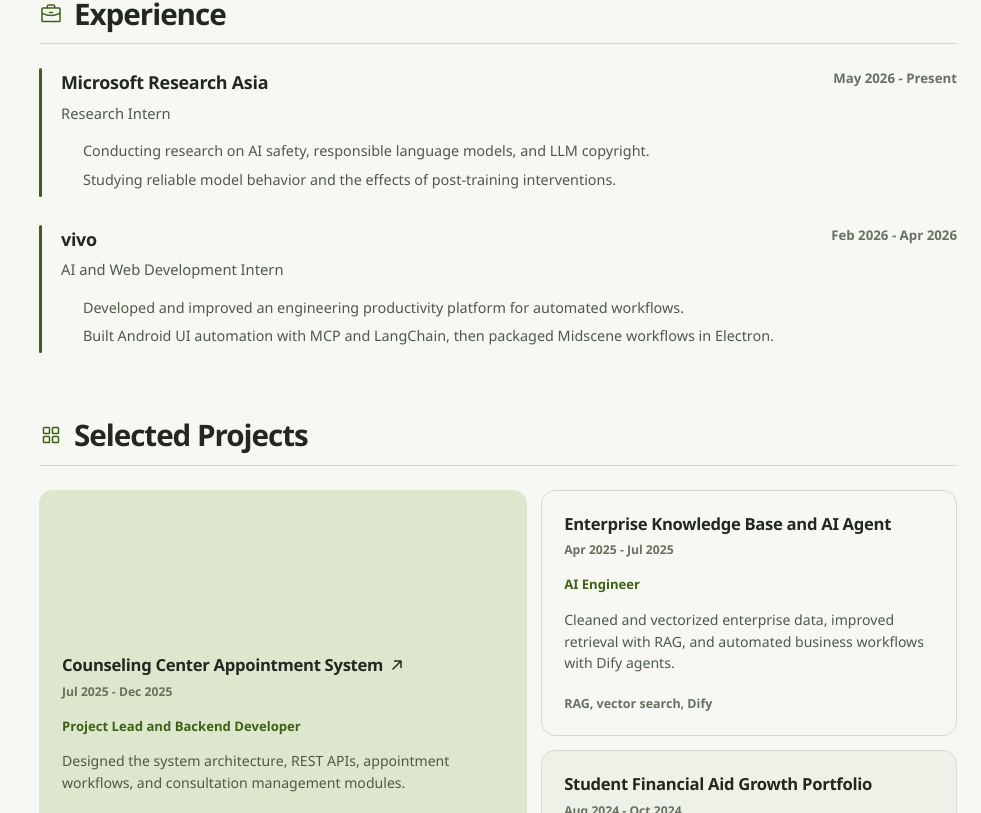
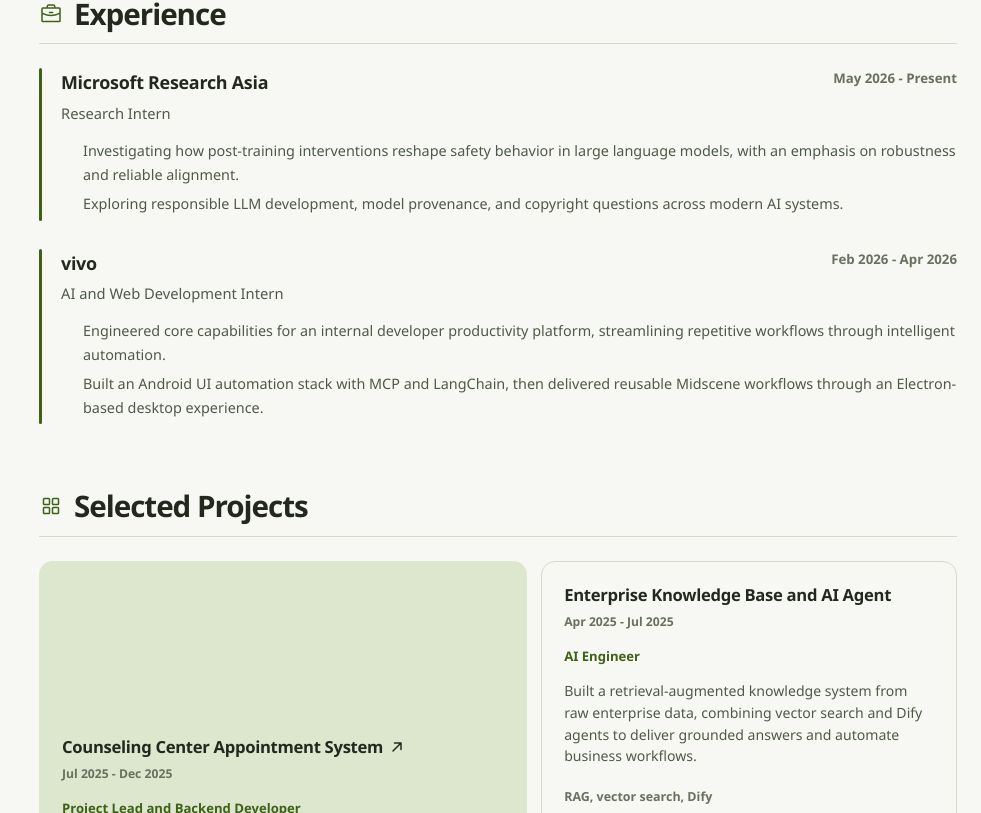
Before and after one commit to River177/river-website, a React (Vite) app: page / in a window 1280 px wide. Shown: the part 2727-3540 px from the top of the page, without its empty margins (299-1280 px from the left). Built offline with nearby package versions, Linux system fonts and the light colour scheme.

Commit message:
Refine experience and project copy

```diff
--- a/src/data/site.ts
+++ b/src/data/site.ts
@@ -195,8 +195,8 @@
     period: "May 2026 - Present",
     location: "Beijing, China",
     details: [
-      "Conducting research on AI safety, responsible language models, and LLM copyright.",
-      "Studying reliable model behavior and the effects of post-training interventions.",
+      "Investigating how post-training interventions reshape safety behavior in large language models, with an emphasis on robustness and reliable alignment.",
+      "Exploring responsible LLM development, model provenance, and copyright questions across modern AI systems.",
     ],
   },
   {
@@ -204,8 +204,8 @@
     role: "AI and Web Development Intern",
     period: "Feb 2026 - Apr 2026",
     details: [
-      "Developed and improved an engineering productivity platform for automated workflows.",
-      "Built Android UI automation with MCP and LangChain, then packaged Midscene workflows in Electron.",
+      "Engineered core capabilities for an internal developer productivity platform, streamlining repetitive workflows through intelligent automation.",
+      "Built an Android UI automation stack with MCP and LangChain, then delivered reusable Midscene workflows through an Electron-based desktop experience.",
     ],
   },
 ];
@@ -216,7 +216,7 @@
     role: "Project Lead and Backend Developer",
     period: "Jul 2025 - Dec 2025",
     description:
-      "Designed the system architecture, REST APIs, appointment workflows, and consultation management modules.",
+      "Led the backend architecture for a university counseling platform, translating appointment and consultation workflows into reliable Spring Boot services and REST APIs.",
     stack: "Spring Boot, REST API",
     href: "https://psy.seu.edu.cn",
   },
@@ -225,7 +225,7 @@
     role: "AI Engineer",
     period: "Apr 2025 - Jul 2025",
     description:
-      "Cleaned and vectorized enterprise data, improved retrieval with RAG, and automated business workflows with Dify agents.",
+      "Built a retrieval-augmented knowledge system from raw enterprise data, combining vector search and Dify agents to deliver grounded answers and automate business workflows.",
     stack: "RAG, vector search, Dify",
   },
   {
@@ -233,7 +233,7 @@
     role: "Frontend Developer",
     period: "Aug 2024 - Oct 2024",
     description:
-      "Built reusable Vue interfaces for conversation records, information management, and structured student support workflows.",
+      "Designed a reusable Vue interface system for student support operations, unifying conversation records, information management, and structured case workflows.",
     stack: "Vue, component systems",
   },
 ];
```
